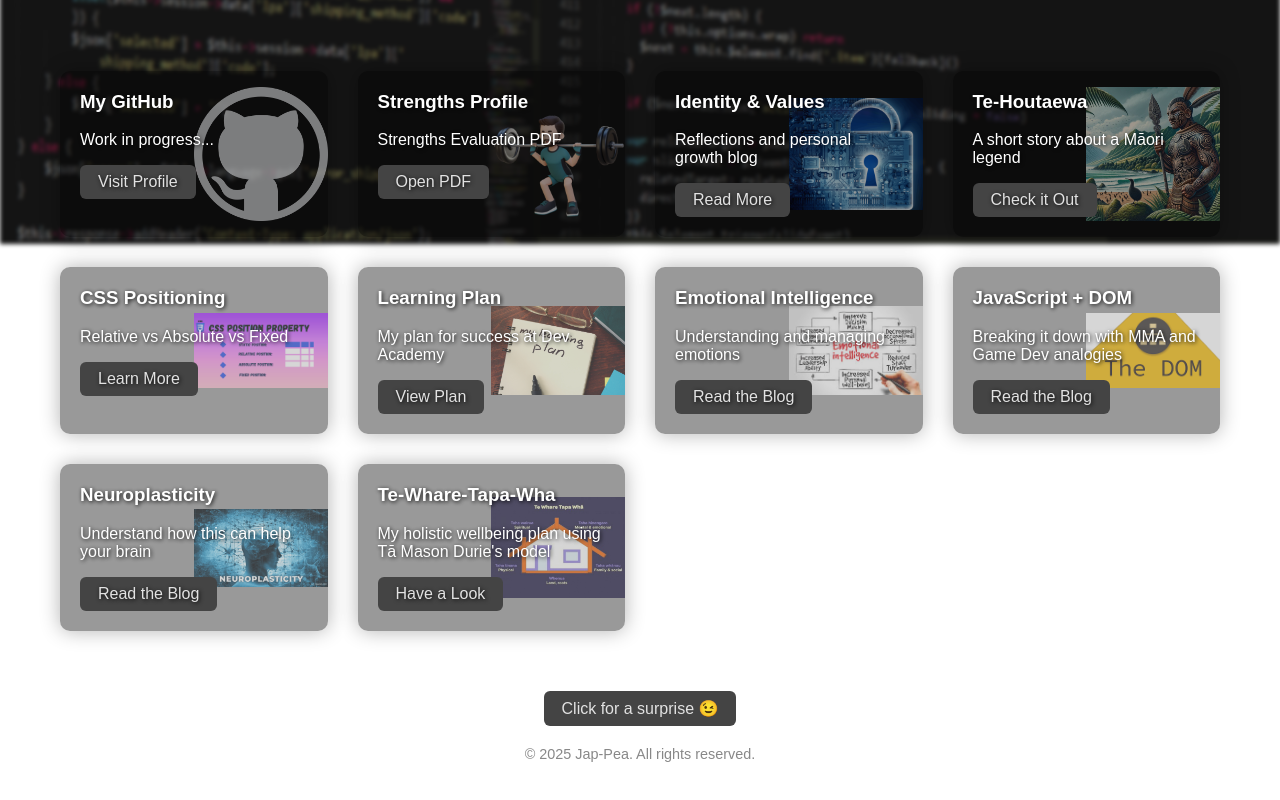
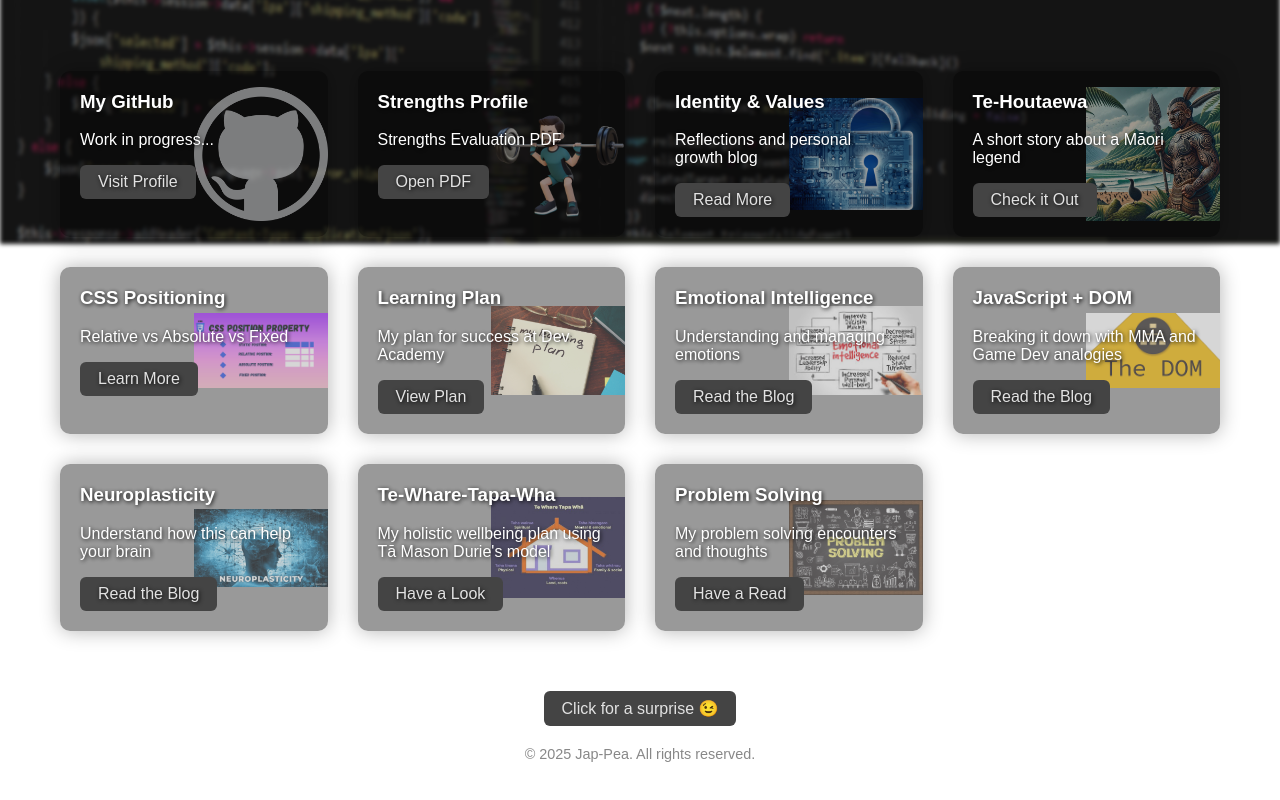
Before and after one commit to Jap-Pea/Dev-Academy, a website built with Vite: page index.html in a window 1280 px wide. Shown: the part 556-1356 px from the top of the page. Built offline with nearby package versions, Linux system fonts and the light colour scheme.

Commit message:
Created links and paths for problem solving blog

```diff
--- a/index.html
+++ b/index.html
@@ -64,6 +64,7 @@
         <a href="blog/javascript-dom.html">JS + DOM</a>
         <a href="blog/neuroplasticity.html">Neuroplasticity</a>
         <a href="blog/te-whare-tapa-wha.html">Te-Whare-Tapa-Wha</a>
+        <a href="blog/problem-solving.html">Problem-Solving</a>
       </nav>
     </div>
 
@@ -149,6 +150,12 @@
         <p>My holistic wellbeing plan using Tā Mason Durie's model</p>
         <a href="blog/te-whare-tapa-wha.html">Have a Look</a>
       </div>
+
+      <div class="card card-bg-problem-solving">
+        <h3>Problem Solving</h3>
+        <p>My problem solving encounters and thoughts</p>
+        <a href="blog/problem-solving.html">Have a Read</a>
+      </div>
     </div>
 
     <!-- Video Container -->
--- a/styles/main.css
+++ b/styles/main.css
@@ -256,6 +256,10 @@ footer {
   background-image: url('../assets/TeWhareTapaWhā.jpg');
 }
 
+.card-bg-problem-solving::after {
+  background-image: url('../assets/problem-solving.jpg');
+}
+
 /* ====== Blog content styles (inner pages) ====== */
 .blog-post {
   max-width: 800px;
```
